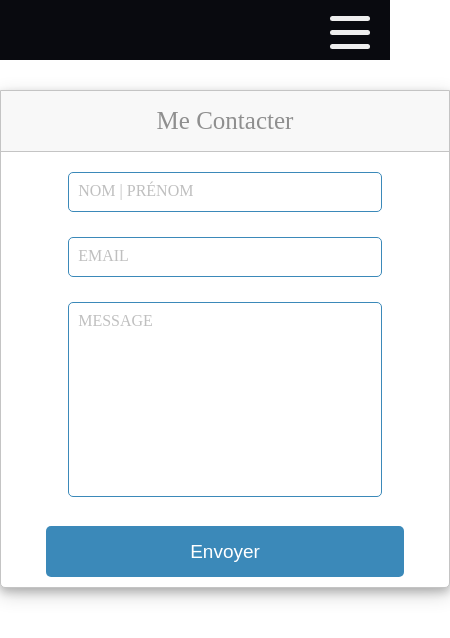
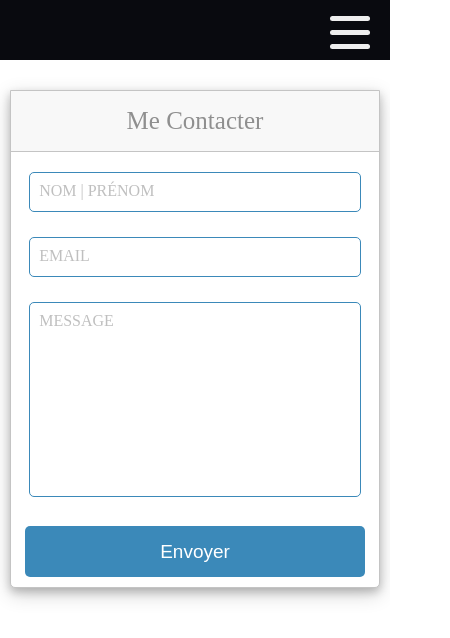
Before and after one commit to Skitch49/Portfolio, an Angular app: page /contact in a window 390 px wide. Shown: the top 638 px of the page, 450 px wide, since content can reach past the window. Built offline with nearby package versions, Linux system fonts and the light colour scheme; what @angular/google-maps would draw is missing.

Commit message:
update responsive

```diff
--- a/src/app/contact/contact.component.html
+++ b/src/app/contact/contact.component.html
@@ -1,3 +1,4 @@
+<div class="wrapper-form">
 <form class="box" (ngSubmit)="submit()" [formGroup]="form">
     <h1 class="box-title">Me Contacter</h1>
     <div class="container-form">
@@ -17,5 +18,5 @@
       <input type="submit" id="btn-connexion" value="Envoyer" name="submit" class="box-button">
     </div>
 
-
   </form>
+</div>
--- a/src/app/contact/contact.component.scss
+++ b/src/app/contact/contact.component.scss
@@ -1,3 +1,8 @@
+.wrapper-form{
+  display: flex;
+  flex-direction: column;
+  align-items: center;
+}
 .container-form {
     display: flex;
     justify-content: center;
@@ -67,7 +72,7 @@
   .box {
     border: 1px solid #c4c4c4;
     background: white;
-    margin: 30px auto;
+    margin: 30px;
     width: 450px;
     box-shadow: 0 4px 8px 0 rgba(0, 0, 0, 0.2), 0 6px 20px 0 rgba(0, 0, 0, 0.19);
     border-bottom-left-radius:5px;
@@ -100,3 +105,18 @@
       margin-bottom: 10px;
     }
   }
+  @media (max-width:500px){
+    .box{
+      margin: 30px 2%;
+      width: 95%;
+    }
+    .inputBox{
+      width: 90%;
+    }
+    .box-button{
+      width: 92%;
+    }
+    textarea{
+      height: 35vh;
+    }
+  }
--- a/src/app/presentation/music/music.component.ts
+++ b/src/app/presentation/music/music.component.ts
@@ -120,6 +120,7 @@ export class MusicComponent implements OnDestroy, AfterViewInit {
     ];
     this.musicIndex = 0;
   }
+
   ngAfterViewInit(): void {
     window.scrollTo({
       top: 2000,
@@ -146,7 +147,15 @@ export class MusicComponent implements OnDestroy, AfterViewInit {
   }
 
   loadMusic(song: Song): void {
-    this.music.src = song.path;
+    const cachedMusic = localStorage.getItem(song.path);
+
+    if (cachedMusic) {
+      this.music.src = cachedMusic;
+    } else {
+      this.music.src = song.path;
+      localStorage.setItem(song.path, song.path);
+    }
+
     this.currentSong = song;
     this.imageSrc = song.cover;
   }
@@ -167,32 +176,24 @@ export class MusicComponent implements OnDestroy, AfterViewInit {
   }
 
   setProgressBar(e: MouseEvent): void {
-    // const width = (e.target as HTMLElement).offsetWidth;
-    // const clickX = e.offsetX;
-    // this.music.currentTime = (clickX / width) * this.music.duration;
-
     const width = (e.target as HTMLDivElement).offsetWidth;
     const clickX = e.offsetX;
     const duration = this.music.duration;
     const newTime = (clickX / width) * duration;
     this.music.currentTime = newTime;
-    console.log('width ' + width);
-    console.log('e ' + width);
-    console.log('target ' + e.target);
-    console.log('clickX ' + clickX);
-    console.log('newTime ' + newTime);
   }
 
   formatTime(time: number): string {
-    const format = (t: number): string =>
-      String(Math.floor(t)).padStart(2, '0');
+    const format = (t: number): string => String(Math.floor(t)).padStart(2, '0');
     const minutes = format(time / 60);
     const seconds = format(time % 60);
     return `${minutes}:${seconds}`;
   }
 
   ngOnInit(): void {
-    this.loadMusic(this.songs[this.musicIndex]);
+    const firstSong = this.songs[this.musicIndex];
+    this.loadMusic(firstSong);
+
     this.music.addEventListener('ended', () => this.changeMusic(1));
     this.music.addEventListener('timeupdate', () => this.updateProgressBar());
   }
--- a/src/app/presentation/presentation.component.scss
+++ b/src/app/presentation/presentation.component.scss
@@ -2,6 +2,8 @@
   display: flex;
   flex-direction: column;
   justify-content: space-between;
+  height: calc(100vh - 47px);
+  background: #fff;
 }
 
 .container {
@@ -291,6 +293,9 @@ h2 {
   }
 }
 @media (max-width: 850px) {
+  .wrapper{
+    height: auto;
+  }
   .competences {
     width: 40% !important;
   }
@@ -337,6 +342,7 @@ h2 {
         text-align: center;
       }
     }
+
   }
   .presentation {
     width: 100% !important;
@@ -352,6 +358,7 @@ h2 {
   #title-hobby {
     font-size: 28px;
   }
+
 }
 @media (max-width: 550px) {
   .texte {
--- a/src/app/projects/projects.component.scss
+++ b/src/app/projects/projects.component.scss
@@ -102,3 +102,10 @@ input{
     margin-top: 20px;
   }
 }
+
+@media(max-width: 750px) {
+.msg > p{
+  margin: 20px 0;
+  text-align: center;
+}
+}
--- a/src/index.html
+++ b/src/index.html
@@ -1,13 +1,12 @@
 <!doctype html>
-<html lang="en">
+<html lang="fr">
 <head>
   <meta charset="utf-8">
-  <title>Portfolio2023</title>
+  <title>Delaunay Alexis | Portfolio</title>
   <base href="/">
   <meta name="viewport" content="width=device-width, initial-scale=1">
   <link rel="icon" type="image/x-icon" href="favicon.ico">
   <link rel="manifest" href="manifest.webmanifest">
-  <meta name="theme-color" content="#1976d2">
 </head>
 <body>
   <app-root></app-root>
```
Also changed, not shown: src/manifest.webmanifest.
